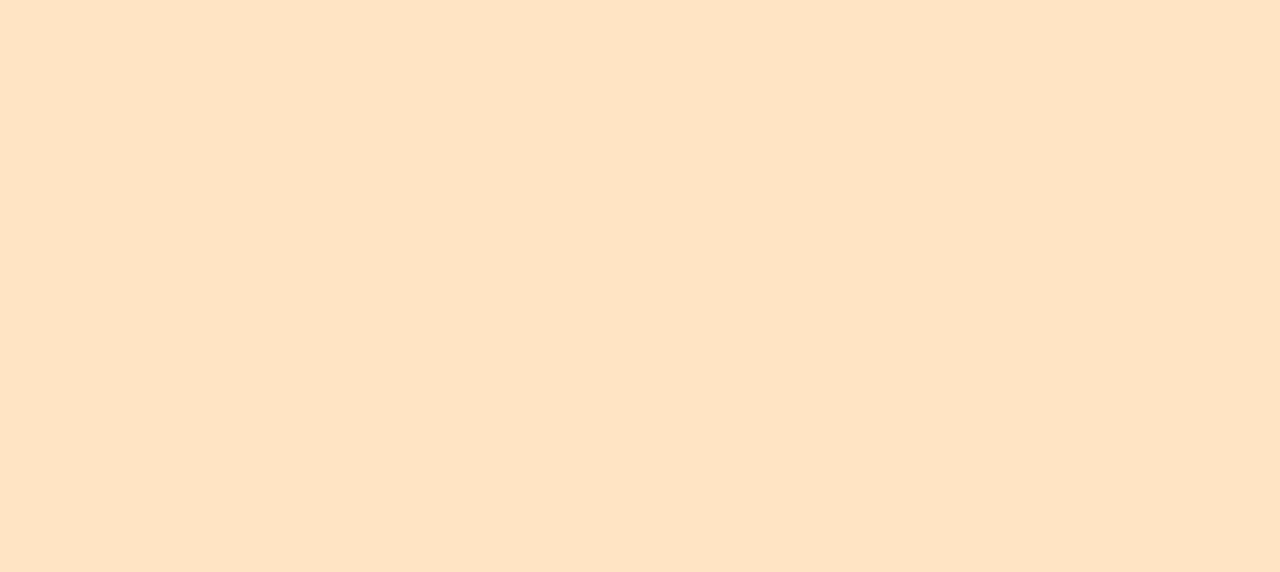
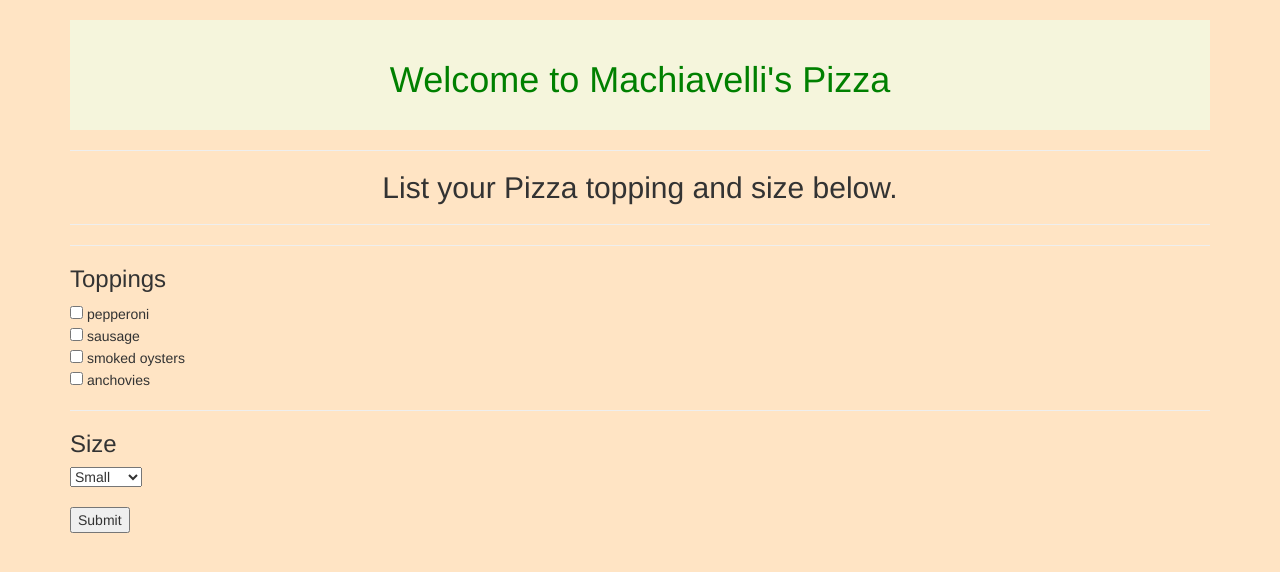
Before and after one commit to Jbird206/Independent-Project--Objects, a plain HTML site: page index.html in a window 1280 px wide. Drawn offline with Linux system fonts and the light colour scheme.

Commit message:
Add files via upload
Added initial HTML, form types and CSS.

```diff
--- a/css/styles.css
+++ b/css/styles.css
@@ -1,3 +1,16 @@
 body {
   background-color: bisque;
 }
+
+.jumbotron2 {
+  background-color: beige;
+}
+
+h1 {
+  text-align: center;
+  color: green;
+}
+
+h2 {
+  text-align: center;
+}
--- a/index.html
+++ b/index.html
@@ -5,9 +5,36 @@
     <link href="css/styles.css" rel="stylesheet" type="text/css">
     <script src="js/jquery-3.4.1.js"></script>
     <script src="js/scripts.js"></script>
-    <title>title</title>
+    <title>Pizza!</title>
   </head>
+<body>
+  <div class="container"><br>
+    <div class="jumbotron2"><br>
+  <h1>Welcome to Machiavelli's Pizza</h1><br>
+</div>
+  <hr>
+  <h2>List your Pizza topping and size below.</h2>
+  <hr><hr>
+  <h3>Toppings</h3>
+  <form>
+  <input type="checkbox" name="pepperoni" value="meat"> pepperoni <br>
+  <input type="checkbox" name="sausage" value="meat"> sausage <br>
+  <input type="checkbox" name="smoked oysters" value="meat"> smoked oysters <br>
+  <input type="checkbox" name="anchovies" value="meat"> anchovies <br>
+</form>
+<hr>
+<h3>Size</h3>
+<form>
+  <select name="size">
+    <option value="small">Small</option>
+    <option value="medium">Medium</option>
+    <option value="Large">Large</option>
+    <option value="XL">XL</option>
+  </select>
+  <br><br>
+  <input type="submit">
+</form>
 
-  <body>
+
     </body>
 </html>
```
